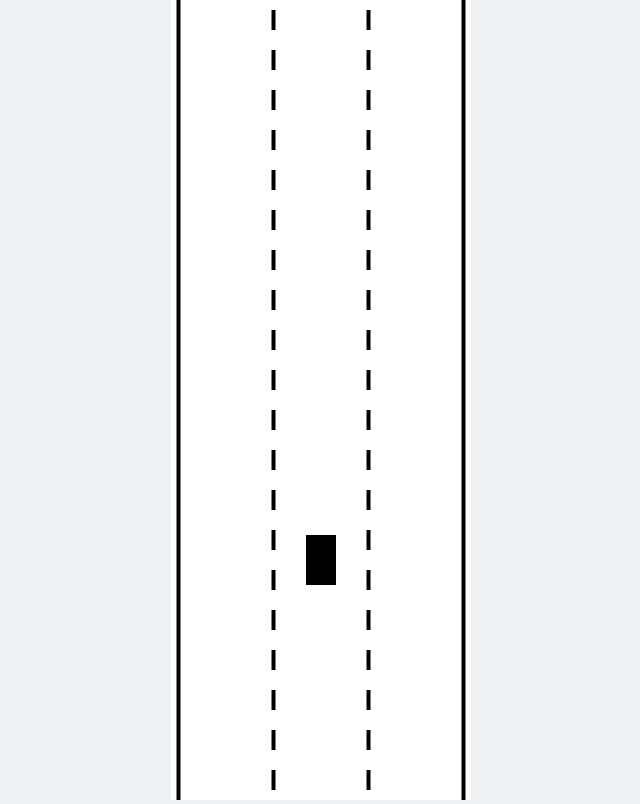
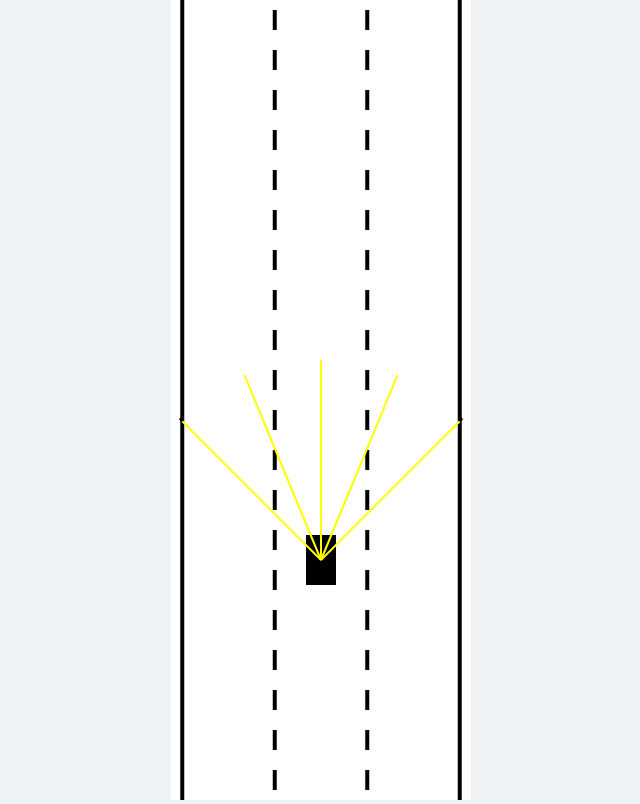
Before and after one commit to parth127/self-driving-car-simulator, a plain HTML site: page index.html in a window 1280 px wide. Shown: the whole page, without its empty margins (319-959 px from the left). Drawn offline with Linux system fonts and the light colour scheme.

Commit message:
Added Artificial Sensors

```diff
--- a/car.js
+++ b/car.js
@@ -13,11 +13,13 @@ class Car {
 
     this.angle = 0;
 
+    this.sensor = new Sensor(this);
     this.controls = new Controls();
   }
 
-  update() {
+  update(roadBorders) {
     this.#move();
+    this.sensor.update(roadBorders);
   }
 
   #move() {
@@ -71,5 +73,7 @@ class Car {
     ctx.fill();
 
     ctx.restore();
+
+    this.sensor.draw(ctx);
   }
 }
--- a/index.html
+++ b/index.html
@@ -9,6 +9,7 @@
   </head>
   <body>
     <canvas id="myCanvas"> </canvas>
+    <script src="sensor.js"></script>
     <script src="utils.js"></script>
     <script src="road.js"></script>
     <script src="controls.js"></script>
--- a/index.js
+++ b/index.js
@@ -7,7 +7,7 @@ canvas.width = 300;
 const ctx = canvas.getContext("2d");
 
 //Create a new road object
-const road = new Road(canvas.width / 2, canvas.width * 0.95);
+const road = new Road(canvas.width / 2, canvas.width * 0.925);
 
 //create a car object
 const car = new Car(road.getLaneCenter(1), 150, 30, 50);
@@ -18,7 +18,7 @@ car.draw(ctx);
 animate();
 
 function animate() {
-  car.update();
+  car.update(road.borders);
   canvas.height = window.innerHeight;
 
   ctx.save();
--- /dev/null
+++ b/sensor.js
@@ -0,0 +1,87 @@
+class Sensor {
+  constructor(car) {
+    this.car = car;
+    this.rayCount = 5;
+    this.rayLength = 200;
+    this.raySpread = Math.PI / 2;
+
+    this.rays = [];
+    this.readings = [];
+  }
+
+  update(roadBorders) {
+    this.#castRays();
+
+    this.readings = [];
+    for (let i = 0; i < this.rays.length; i++) {
+      this.readings.push(this.#getRayReading(this.rays[i], roadBorders));
+    }
+  }
+
+  #getRayReading(ray, roadBorders) {
+    let touches = [];
+
+    for (let i = 0; i < roadBorders.length; i++) {
+      const touch = getIntersection(
+        ray[0],
+        ray[1],
+        roadBorders[i][0],
+        roadBorders[i][1]
+      );
+      if (touch) {
+        touches.push(touch);
+      }
+    }
+
+    if (touches.length === 0) {
+      return null;
+    } else {
+      const offsets = touches.map((e) => e.offset);
+      const minOffset = Math.min(...offsets);
+      return touches.find((e) => e.offset === minOffset);
+    }
+  }
+
+  #castRays() {
+    this.rays = [];
+    for (let i = 0; i < this.rayCount; i++) {
+      const rayAngle =
+        lerp(this.raySpread / 2, -this.raySpread / 2, i / (this.rayCount - 1)) +
+        this.car.angle;
+      const start = { x: this.car.positionX, y: this.car.positionY };
+      const end = {
+        x: this.car.positionX - Math.sin(rayAngle) * this.rayLength,
+        y: this.car.positionY - Math.cos(rayAngle) * this.rayLength,
+      };
+
+      this.rays.push([start, end]);
+    }
+  }
+
+  draw(ctx) {
+    for (let i = 0; i < this.rays.length; i++) {
+      let end = this.rays[i][1];
+      if (this.readings[i]) {
+        end = this.readings[i];
+      }
+
+      ctx.beginPath();
+      ctx.lineWidth = 2;
+      ctx.strokeStyle = "yellow";
+
+      ctx.moveTo(this.rays[i][0].x, this.rays[i][0].y);
+      ctx.lineTo(end.x, end.y);
+
+      ctx.stroke();
+
+      ctx.beginPath();
+      ctx.lineWidth = 2;
+      ctx.strokeStyle = "black";
+
+      ctx.moveTo(this.rays[i][1].x, this.rays[i][1].y);
+      ctx.lineTo(end.x, end.y);
+
+      ctx.stroke();
+    }
+  }
+}
--- a/utils.js
+++ b/utils.js
@@ -2,3 +2,23 @@
 function lerp(a, b, t) {
   return a + (b - a) * t;
 }
+
+function getIntersection(A, B, C, D) {
+  const tTop = (D.x - C.x) * (A.y - C.y) - (D.y - C.y) * (A.x - C.x);
+  const uTop = (C.y - A.y) * (A.x - B.x) - (C.x - A.x) * (A.y - B.y);
+  const bottom = (D.y - C.y) * (B.x - A.x) - (D.x - C.x) * (B.y - A.y);
+
+  if (bottom != 0) {
+    const t = tTop / bottom;
+    const u = uTop / bottom;
+    if (t >= 0 && t <= 1 && u >= 0 && u <= 1) {
+      return {
+        x: lerp(A.x, B.x, t),
+        y: lerp(A.y, B.y, t),
+        offset: t,
+      };
+    }
+  }
+
+  return null;
+}
```
